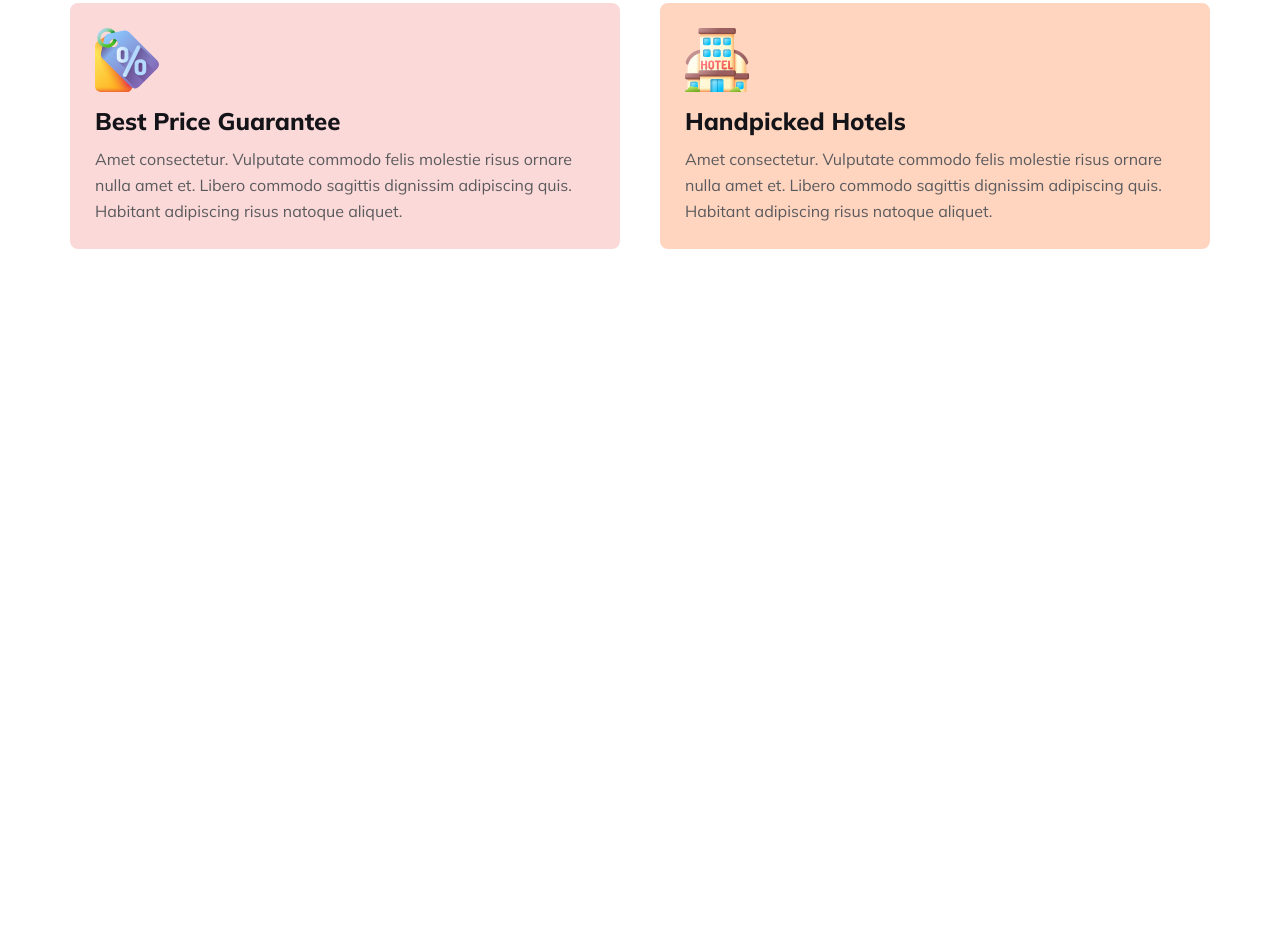
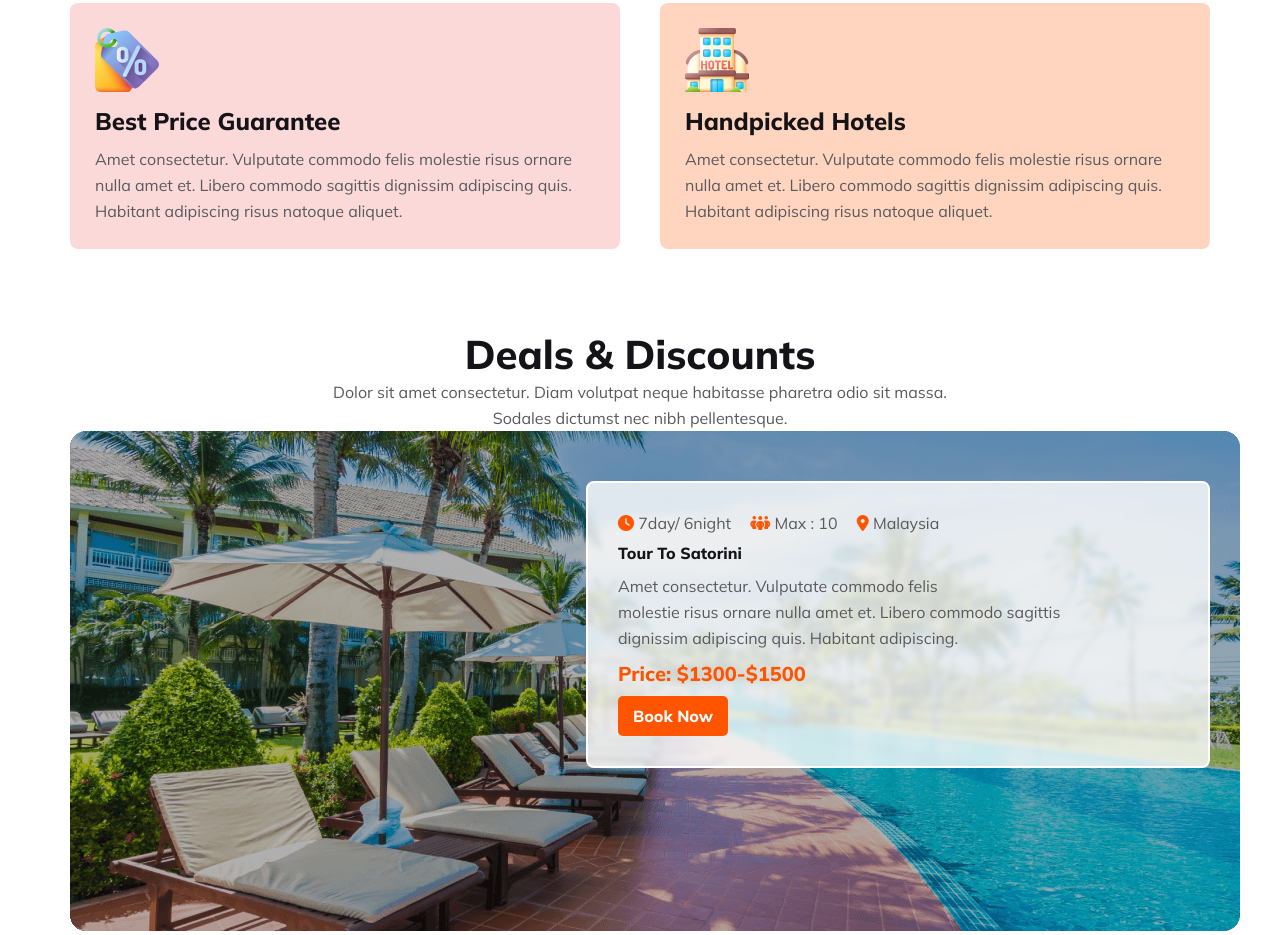
Before and after one commit to asibiqbal/Travel-Tracks, a plain HTML site: page index.html in a window 1280 px wide. Shown: the part 3048-3983 px from the top of the page. Before the commit the page ends 3377 px from the top, so only its background shows below. Drawn offline with Linux system fonts and the light colour scheme.

Commit message:
added 1content of deals section

```diff
--- a/index.html
+++ b/index.html
@@ -151,6 +151,30 @@
           </div>
         </div>
       </section>
+      <!-- deals section -->
+      <section class="container deals">
+          <h4 class="section-title text-center">Deals & Discounts</h4>
+          <p class="section-content text-center">
+            Dolor sit amet consectetur. Diam volutpat neque habitasse pharetra odio sit massa. <br> Sodales dictumst nec nibh pellentesque.
+          </p>
+          <div class="deals-container">
+            <div class="deal-items">
+              <img class="" src="Images/Group 39.png" alt="">
+              <div class="deals-content">
+                <div class="deals-schedule">
+                  <span><i class="fa-solid fa-clock"></i> 7day/ 6night</span>
+                  <span><i class="fa-solid fa-people-group"></i> Max : 10</span>
+                  <span><i class="fa-solid fa-location-dot"></i> Malaysia</span>
+                </div>
+                <h5>Tour To Satorini</h5>
+                <p>Amet consectetur. Vulputate commodo felis <br>
+                  molestie risus  ornare nulla amet et. Libero commodo sagittis <br> dignissim adipiscing quis. Habitant adipiscing.</p>
+                  <h6>Price: $1300-$1500</h6>
+                  <button class="section-btn">Book Now</button>
+              </div>
+            </div>
+          </div>
+      </section>
     </main>
   </body>
 </html>
--- a/styles/style.css
+++ b/styles/style.css
@@ -23,6 +23,15 @@
   color: #131318b3;
   font-size: 1rem;
   line-height: 26px;
+}
+.section-btn {
+  color: #fff;
+  background-color: #ff5400;
+  padding: 10px 15px;
+  border-radius: 5px;
+  font-size: 1rem;
+  font-weight: 800;
+  border: none;
 }
 .text-center {
   text-align: center;
@@ -194,15 +203,7 @@ li {
 .article-content ul {
   margin-left: 20px;
 }
-.section-btn {
-  color: #fff;
-  background-color: #ff5400;
-  padding: 10px 15px;
-  border-radius: 5px;
-  font-size: 1rem;
-  font-weight: 800;
-  border: none;
-}
+
 /* place */
 .place {
   padding-bottom: 80px;
@@ -235,7 +236,6 @@ li {
   left: 50%;
   transform: translate(-50%, -50%);
   font-size: 24px;
-
   z-index: 1;
   /* background-color: rgba(0, 0, 0, 0.5); */
 }
@@ -278,3 +278,52 @@ li {
 .feature-item-4 {
   background-color: #ffd5c0;
 }
+
+/* Deals Items */
+.deal-items {
+  position: relative;
+}
+.deal-items img {
+  filter: brightness(70%);
+}
+.deals-content {
+  top: 10%;
+  right: 0;
+  position: absolute;
+  width: 50%;
+  background-color: white;
+  padding: 30px 20px 30px 30px;
+  z-index: 1;
+  border-radius: 8px;
+  border: 2px solid #fff;
+  background: rgba(255, 255, 255, 0.8);
+  backdrop-filter: blur(2.5px);
+}
+
+.deals-schedule span {
+  color: #5a5a5d;
+  font-size: 1rem;
+  padding: 0 15px 0 0;
+}
+.deals-schedule span > i {
+  color: #ff5400;
+}
+.deals-content h5 {
+  color: #131318;
+  font-size: 1rem;
+  font-weight: 800;
+  margin: 10px 0;
+}
+
+.deals-content p {
+  color: #5a5a5d;
+  font-size: 1rem;
+  line-height: 26px; /* 162.5% */
+  margin: 10px 0;
+}
+.deals-content h6 {
+  color: #ff5400;
+  font-size: 1.25rem;
+  font-weight: 800;
+  margin: 10px 0;
+}
```
